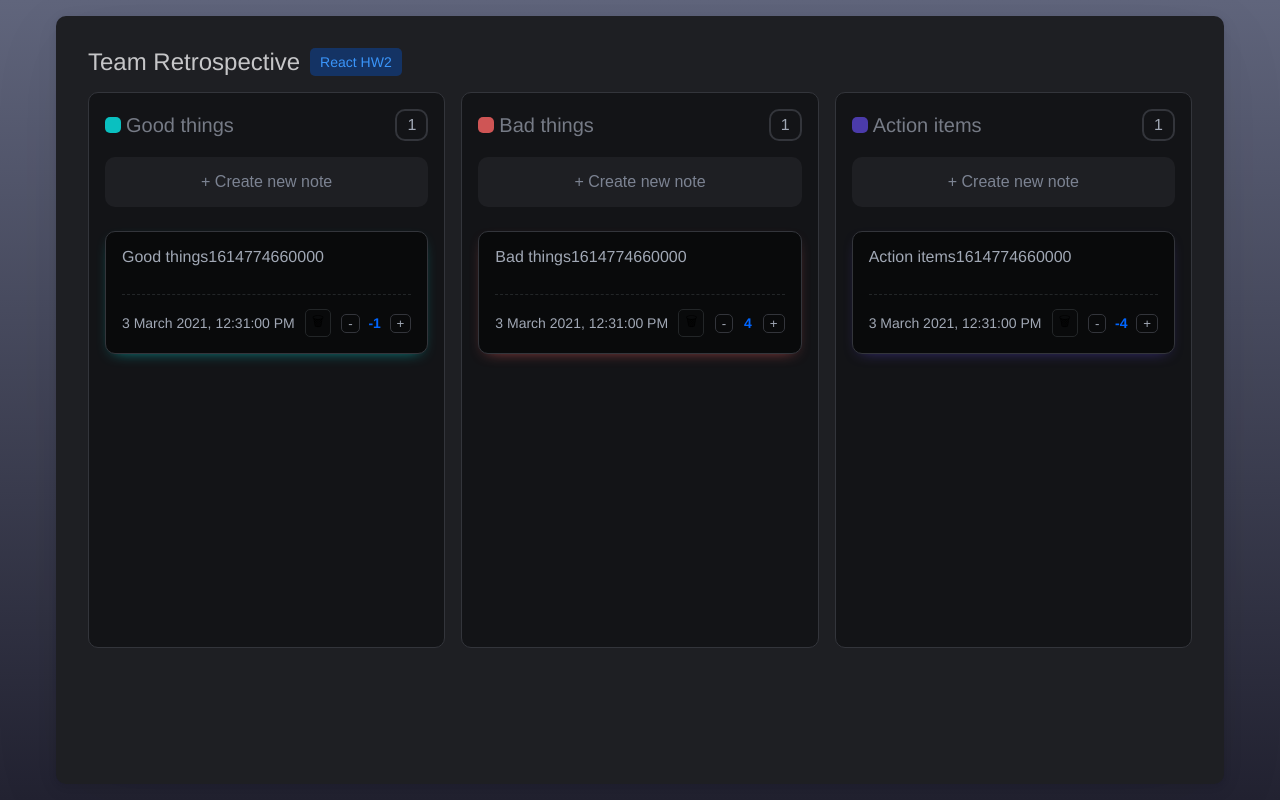
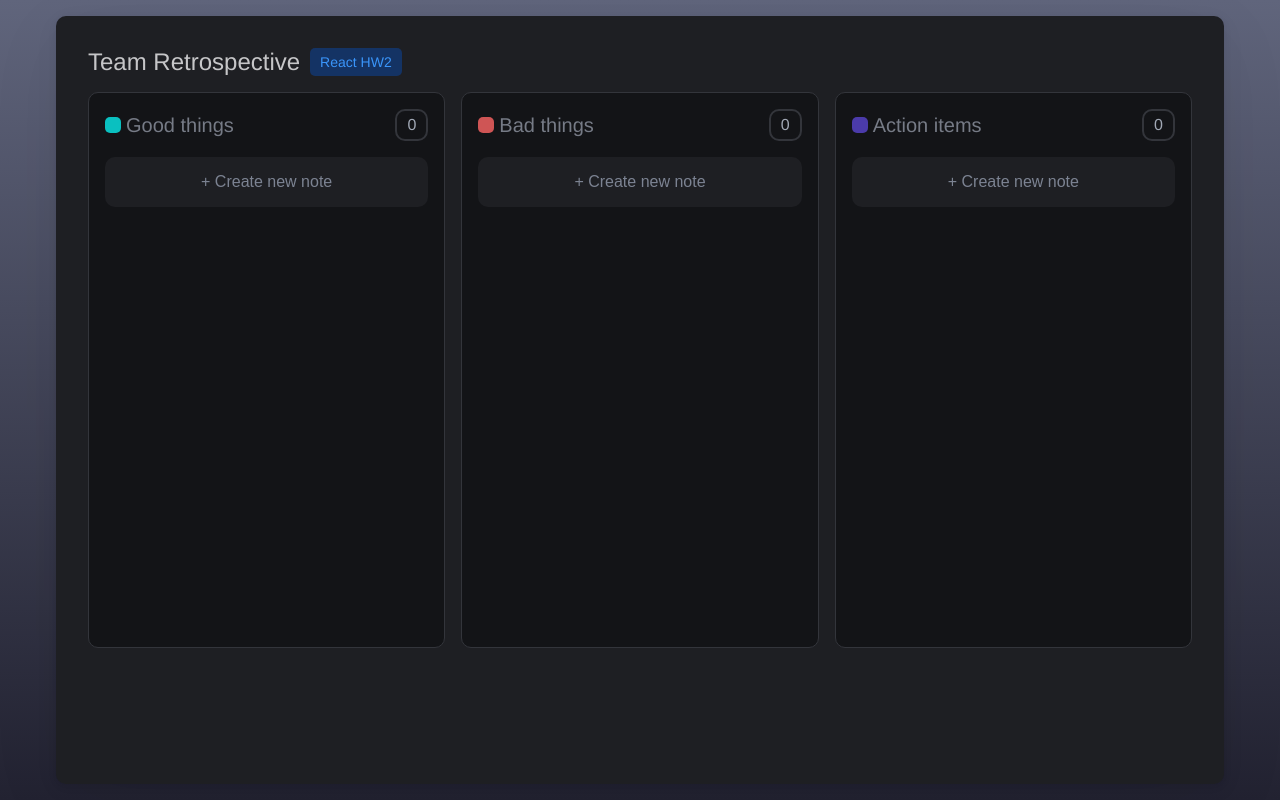
Before and after one commit to iCherya/pm-retrospective-app, a React (Create React App) app: page / in a window 1280 px wide. Built offline with nearby package versions, Linux system fonts and the light colour scheme.

Commit message:
Polishing

```diff
--- a/src/Board/Board.jsx
+++ b/src/Board/Board.jsx
@@ -5,15 +5,9 @@ import Card from '../Card/Card';
 class Board extends React.Component {
   constructor(props) {
     super(props);
-    const { boardTitle } = this.props;
+
     this.state = {
-      cards: [
-        {
-          createdDate: Date.now(),
-          cardContent: boardTitle + Date.now(),
-          counterValue: Math.round((Math.random() - 0.5) * 10)
-        }
-      ],
+      cards: [],
       isAddingCard: false
     };
     this.newCardContent = '';
@@ -89,10 +83,7 @@ class Board extends React.Component {
     this.setState((previousState) => {
       const { isAddingCard } = previousState;
 
-      return {
-        isAddingCard: !isAddingCard,
-        cardCandidateValue: ''
-      };
+      return { isAddingCard: !isAddingCard };
     });
   }
 
```
